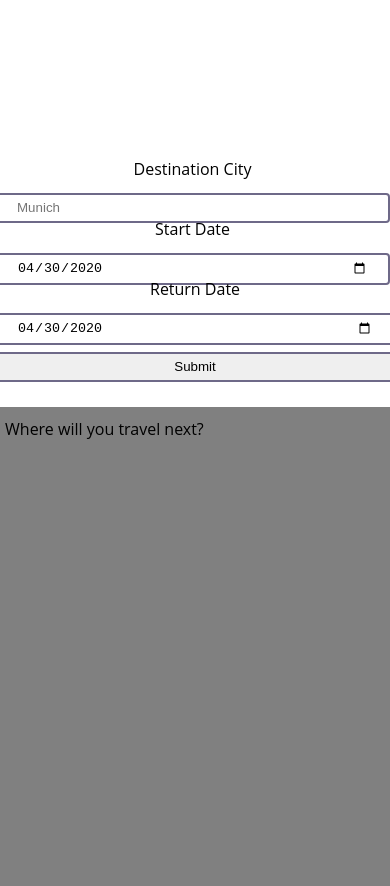
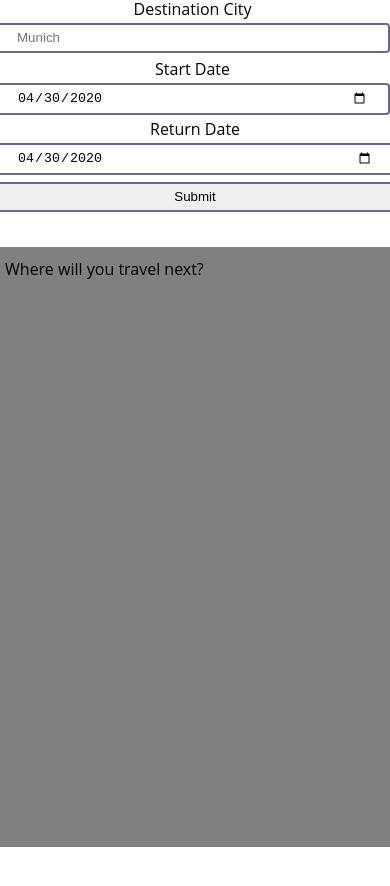
Before and after one commit to yashica/bloeckner_frontendP5_travelapp, a website built with webpack: page src/client/views/index.html in a window 390 px wide. Shown: the part 94-980 px from the top of the page. After the commit the page ends 941 px from the top, so only its background shows below. Built offline with nearby package versions, Linux system fonts and the light colour scheme; a web font is replaced by a local one.

Commit message:
Fix styling bug in small devices

```diff
--- a/src/client/styles/base.scss
+++ b/src/client/styles/base.scss
@@ -6,7 +6,6 @@ body {
   display: flex;
   flex-direction: column;
   align-items: center;
-  gap: 10px;
 }
 h1 {
   font-size: 2rem;
@@ -76,7 +75,7 @@ input:hover {
     /*margin-top: 100px;*/
     /*margin-left: 100px;*/
     margin: auto auto 0 auto;
-    margin-top: 150px;
+
     text-align: l;
     margin-bottom: 10px;
   }
--- a/src/client/styles/form.scss
+++ b/src/client/styles/form.scss
@@ -8,5 +8,4 @@ input {
   padding: 5px 20px;
   width: 100%;
   line-height: 16px;
-    margin: 10px 0;
 }
```
Lines whose indentation alone changed are shown as unchanged.
